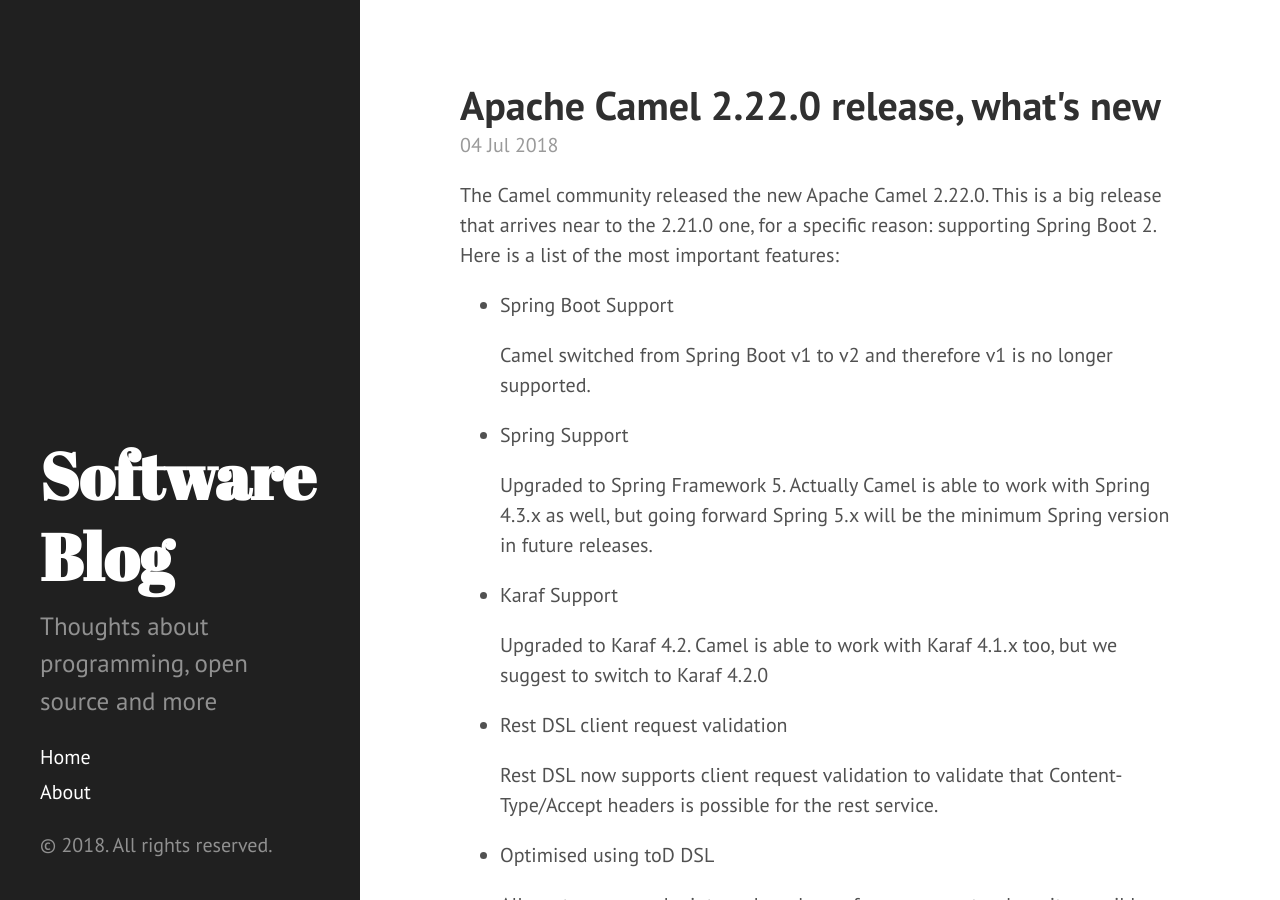
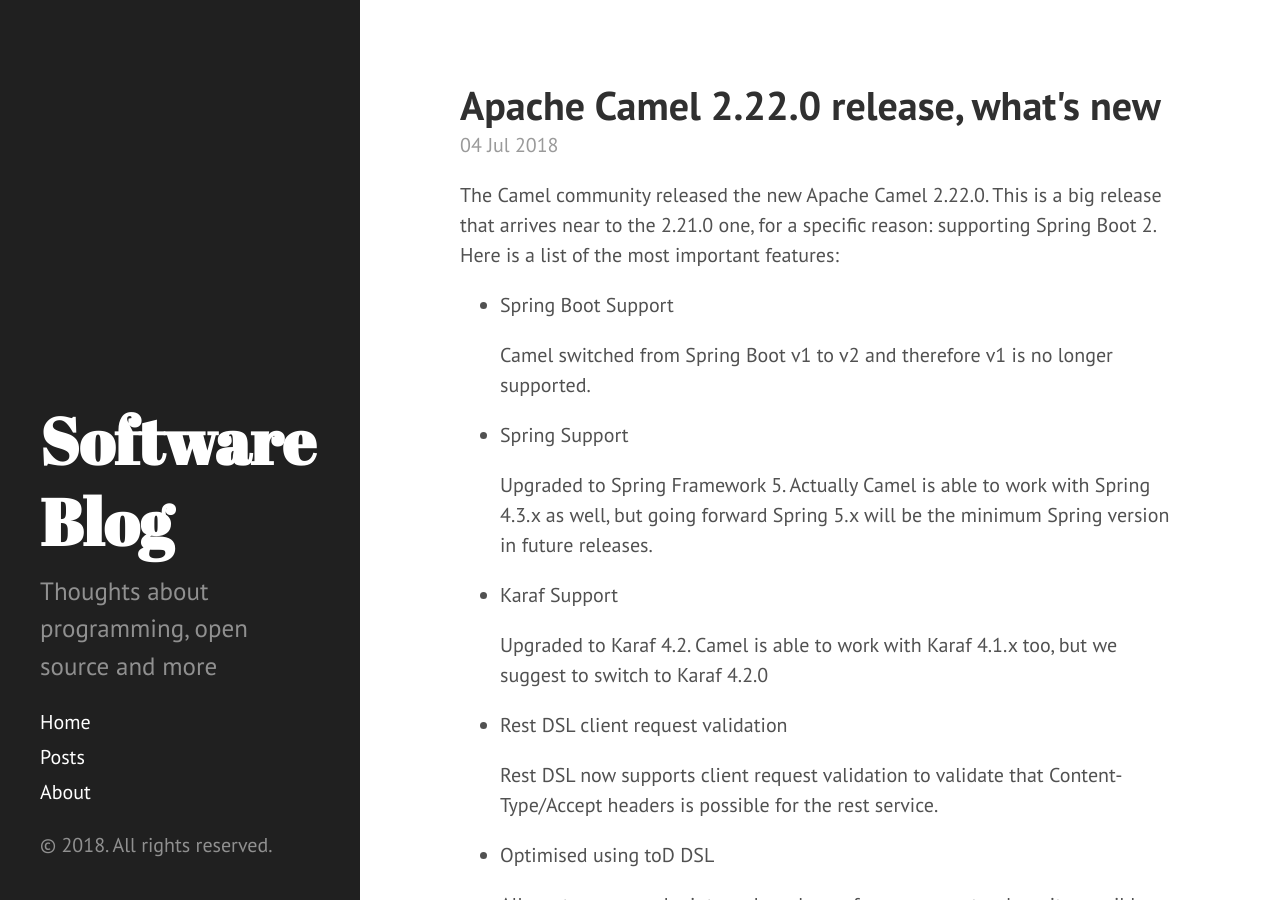
Before and after one commit to oscerd/oscerd.github.io, a Jekyll site: the page built from index.html, in a window 1280 px wide and 900 px high. Built offline with Jekyll 4.4.1, drawn with Linux system fonts in a browser that asks for light colours; Markdown is read by kramdown in place of the engine named in the settings; formulas are drawn with MathJax 3; the list of posts is cut into pages by our own code.

Commit message:
Link to posts

```diff
--- a/_includes/sidebar.html
+++ b/_includes/sidebar.html
@@ -11,6 +11,7 @@
 
     <nav class="sidebar-nav">
       <a class="sidebar-nav-item{% if page.url == site.baseurl %} active{% endif %}" href="{{ site.baseurl }}">Home</a>
+      <a class="sidebar-nav-item{% if page.url == site.baseurl %} active{% endif %}" href="{{ site.baseurl }}/postslist">Posts</a>
 
       {% comment %}
         The code below dynamically generates a sidebar nav of pages with
```
